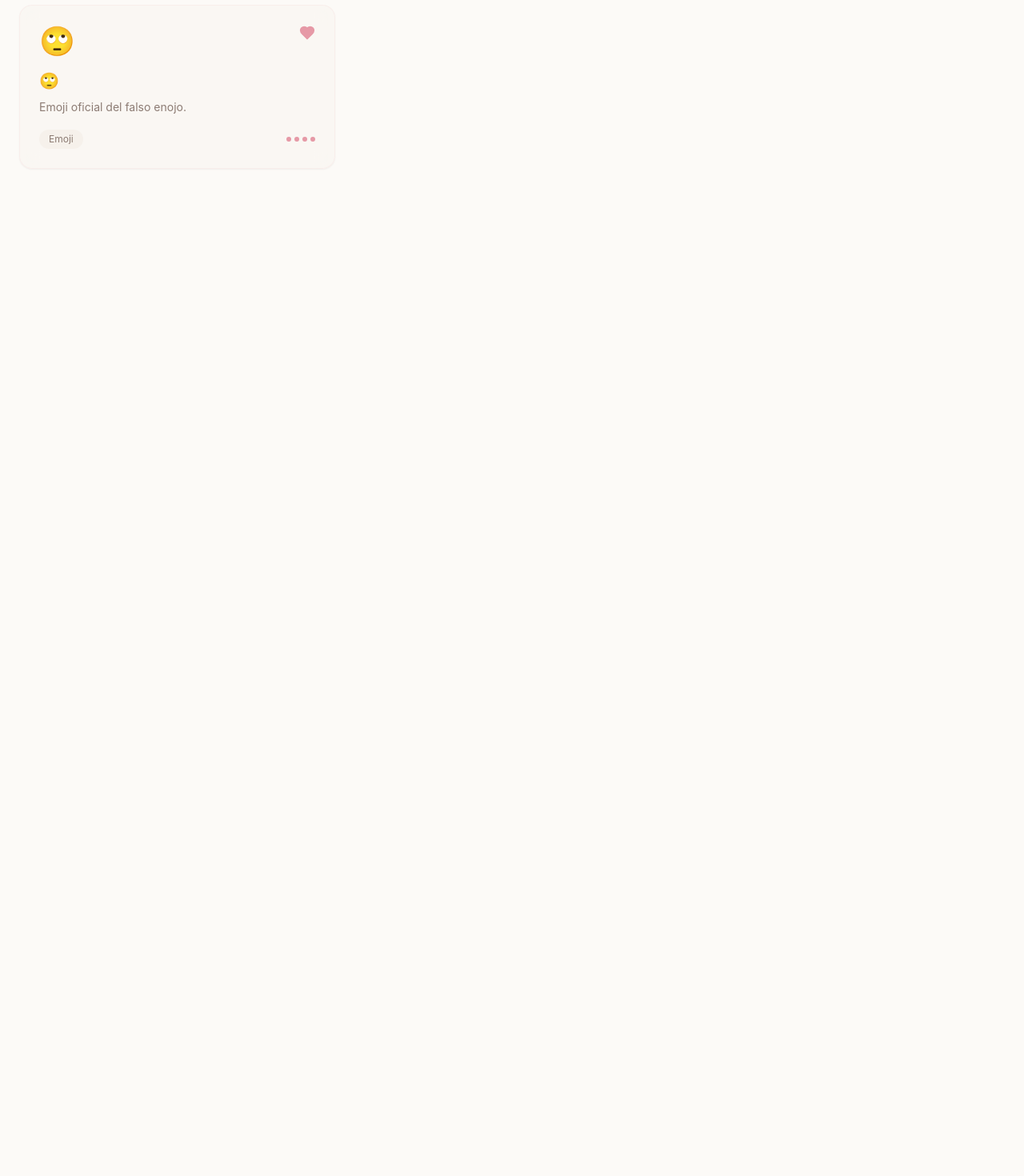
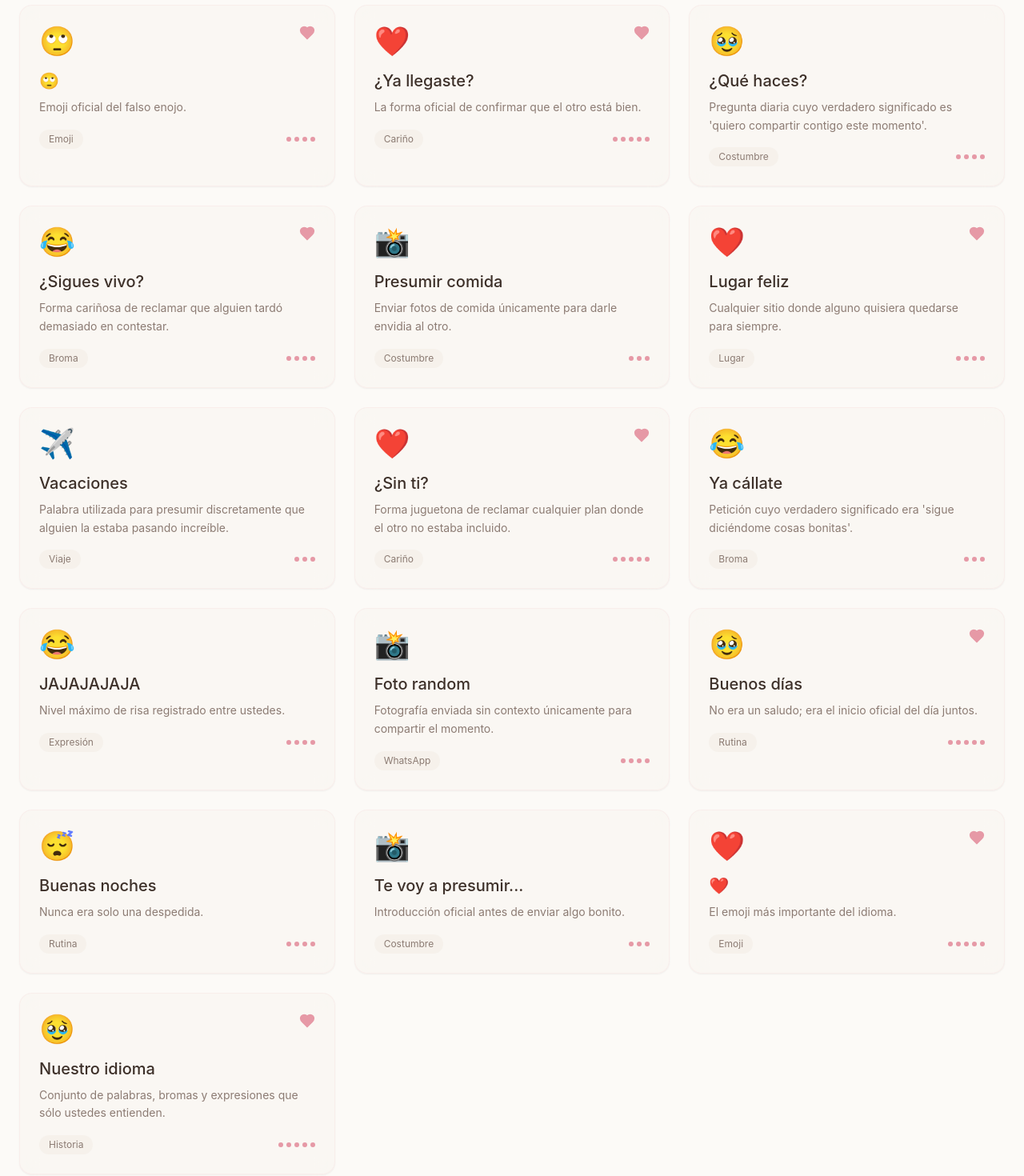
Before and after one commit to zelttikDevv/Nuestra-Historia, a Next.js app: page /diccionario in a window 1280 px wide. Shown: the part 1080-2550 px from the top of the page at 80% size. Before the commit the page ends 1371 px from the top, so only its background shows below. Built offline with nearby package versions, Linux system fonts and the light colour scheme.

Commit message:
Update dictionary.ts

```diff
--- a/content/dictionary.ts
+++ b/content/dictionary.ts
@@ -162,5 +162,201 @@ export const dictionary: DictionaryEntry[] = [
     importance: 4,
     favorite: true,
     tags: ["emoji", "sarcasmo"]
+  },
+  // === NUEVAS ENTRADAS V2 ===
+  {
+    id: "ya-llegaste",
+    word: "¿Ya llegaste?",
+    category: "Cariño",
+    definition: "La forma oficial de confirmar que el otro está bien.",
+    origin: "Nació de la costumbre de avisarse cuando salían o regresaban.",
+    story: "Con el tiempo dejó de ser una simple pregunta. Era tranquilidad.",
+    usage: "Avísame cuando llegues ❤️",
+    emotion: "❤️",
+    importance: 5,
+    favorite: true,
+    tags: ["cuidado", "rutina", "amor"]
+  },
+  {
+    id: "que-haces",
+    word: "¿Qué haces?",
+    category: "Costumbre",
+    definition: "Pregunta diaria cuyo verdadero significado es 'quiero compartir contigo este momento'.",
+    origin: "Aparecía prácticamente todos los días.",
+    story: "Nunca buscaba una respuesta larga. Solo iniciar otra conversación.",
+    usage: "¿Qué haces? 🙈",
+    emotion: "🥹",
+    importance: 4,
+    favorite: false,
+    tags: ["diario", "rutina"]
+  },
+  {
+    id: "sigues-vivo",
+    word: "¿Sigues vivo?",
+    category: "Broma",
+    definition: "Forma cariñosa de reclamar que alguien tardó demasiado en contestar.",
+    origin: "Nació después de varios silencios largos.",
+    story: "Nunca significó preocupación extrema; significaba 'ya háblame'.",
+    usage: "¿Sigues vivo? 😂",
+    emotion: "😂",
+    importance: 4,
+    favorite: true,
+    tags: ["whatsapp", "humor"]
+  },
+  {
+    id: "presumir-comida",
+    word: "Presumir comida",
+    category: "Costumbre",
+    definition: "Enviar fotos de comida únicamente para darle envidia al otro.",
+    origin: "Se volvió tradición.",
+    story: "Ninguna comida estaba completa hasta ser presumida.",
+    usage: "Mira lo que estoy comiendo 🤤",
+    emotion: "📸",
+    importance: 3,
+    favorite: false,
+    tags: ["comida", "fotos"]
+  },
+  {
+    id: "lugar-feliz",
+    word: "Lugar feliz",
+    category: "Lugar",
+    definition: "Cualquier sitio donde alguno quisiera quedarse para siempre.",
+    origin: "Comenzó durante viajes y vacaciones.",
+    story: "Generalmente implicaba piscina, comida o simplemente estar juntos.",
+    usage: "Este hotel ya es mi lugar feliz.",
+    emotion: "❤️",
+    importance: 4,
+    favorite: true,
+    tags: ["viajes", "vacaciones"]
+  },
+  {
+    id: "vacaciones",
+    word: "Vacaciones",
+    category: "Viaje",
+    definition: "Palabra utilizada para presumir discretamente que alguien la estaba pasando increíble.",
+    origin: "Bastaba una sola palabra.",
+    story: "A veces no hacía falta explicar nada más.",
+    usage: "Vacaciones 😌",
+    emotion: "✈️",
+    importance: 3,
+    favorite: false,
+    tags: ["viajes"]
+  },
+  {
+    id: "sin-ti",
+    word: "¿Sin ti?",
+    category: "Cariño",
+    definition: "Forma juguetona de reclamar cualquier plan donde el otro no estaba incluido.",
+    origin: "Nació como coqueteo.",
+    story: "Siempre escondía un 'yo también quiero ir'.",
+    usage: "¿Te fuiste sin mí? ¿Sin ti? 🙄",
+    emotion: "❤️",
+    importance: 5,
+    favorite: true,
+    tags: ["amor", "viajes"]
+  },
+  {
+    id: "ya-callate",
+    word: "Ya cállate",
+    category: "Broma",
+    definition: "Petición cuyo verdadero significado era 'sigue diciéndome cosas bonitas'.",
+    origin: "Sarcasmo convertido en cariño.",
+    story: "Una contradicción que terminó siendo parte del idioma.",
+    usage: "Ay ya cállate 😂",
+    emotion: "😂",
+    importance: 3,
+    favorite: false,
+    tags: ["sarcasmo"]
+  },
+  {
+    id: "jajajaja-largo",
+    word: "JAJAJAJAJA",
+    category: "Expresión",
+    definition: "Nivel máximo de risa registrado entre ustedes.",
+    origin: "La cantidad de 'JA' indicaba el nivel de diversión.",
+    story: "Mientras más largo, más difícil era dejar de reír.",
+    usage: "JAJAJAJAJAJAJAJA",
+    emotion: "😂",
+    importance: 4,
+    favorite: false,
+    tags: ["humor"]
+  },
+  {
+    id: "foto-random",
+    word: "Foto random",
+    category: "WhatsApp",
+    definition: "Fotografía enviada sin contexto únicamente para compartir el momento.",
+    origin: "Con el tiempo cualquier foto tenía valor.",
+    story: "Un techo, una calle, un café... todo era digno de compartirse.",
+    usage: "*envía foto*",
+    emotion: "📸",
+    importance: 4,
+    favorite: false,
+    tags: ["fotos", "diario"]
+  },
+  {
+    id: "buenos-dias",
+    word: "Buenos días",
+    category: "Rutina",
+    definition: "No era un saludo; era el inicio oficial del día juntos.",
+    origin: "Se volvió un ritual diario.",
+    story: "Muchos días comenzaban con un simple mensaje que cambiaba todo.",
+    usage: "Buenos días ❤️",
+    emotion: "🥹",
+    importance: 5,
+    favorite: true,
+    tags: ["mañanas"]
+  },
+  {
+    id: "buenas-noches",
+    word: "Buenas noches",
+    category: "Rutina",
+    definition: "Nunca era solo una despedida.",
+    origin: "Con frecuencia terminaba en otra conversación.",
+    story: "Era difícil despedirse cuando siempre quedaba algo más por contar.",
+    usage: "Buenas noches ❤️",
+    emotion: "😴",
+    importance: 4,
+    favorite: false,
+    tags: ["noche"]
+  },
+  {
+    id: "te-presumo",
+    word: "Te voy a presumir...",
+    category: "Costumbre",
+    definition: "Introducción oficial antes de enviar algo bonito.",
+    origin: "Principalmente comida, vistas o lugares.",
+    story: "La felicidad aumentaba cuando podía compartirse.",
+    usage: "Te voy a presumir algo 🙈",
+    emotion: "📸",
+    importance: 3,
+    favorite: false,
+    tags: ["viajes", "comida"]
+  },
+  {
+    id: "emoji-corazon",
+    word: "❤️",
+    category: "Emoji",
+    definition: "El emoji más importante del idioma.",
+    origin: "Presente en miles de conversaciones.",
+    story: "A veces un solo corazón decía más que un párrafo.",
+    usage: "❤️",
+    emotion: "❤️",
+    importance: 5,
+    favorite: true,
+    tags: ["emoji", "amor"]
+  },
+  {
+    id: "idioma-propio",
+    word: "Nuestro idioma",
+    category: "Historia",
+    definition: "Conjunto de palabras, bromas y expresiones que sólo ustedes entienden.",
+    origin: "Se construyó conversación tras conversación.",
+    story: "No apareció de un día para otro. Se fue formando poco a poco hasta convertirse en algo único.",
+    usage: "Eso ya es parte de nuestro idioma.",
+    emotion: "🥹",
+    importance: 5,
+    favorite: true,
+    tags: ["historia", "relación"]
   }
 ];
```
